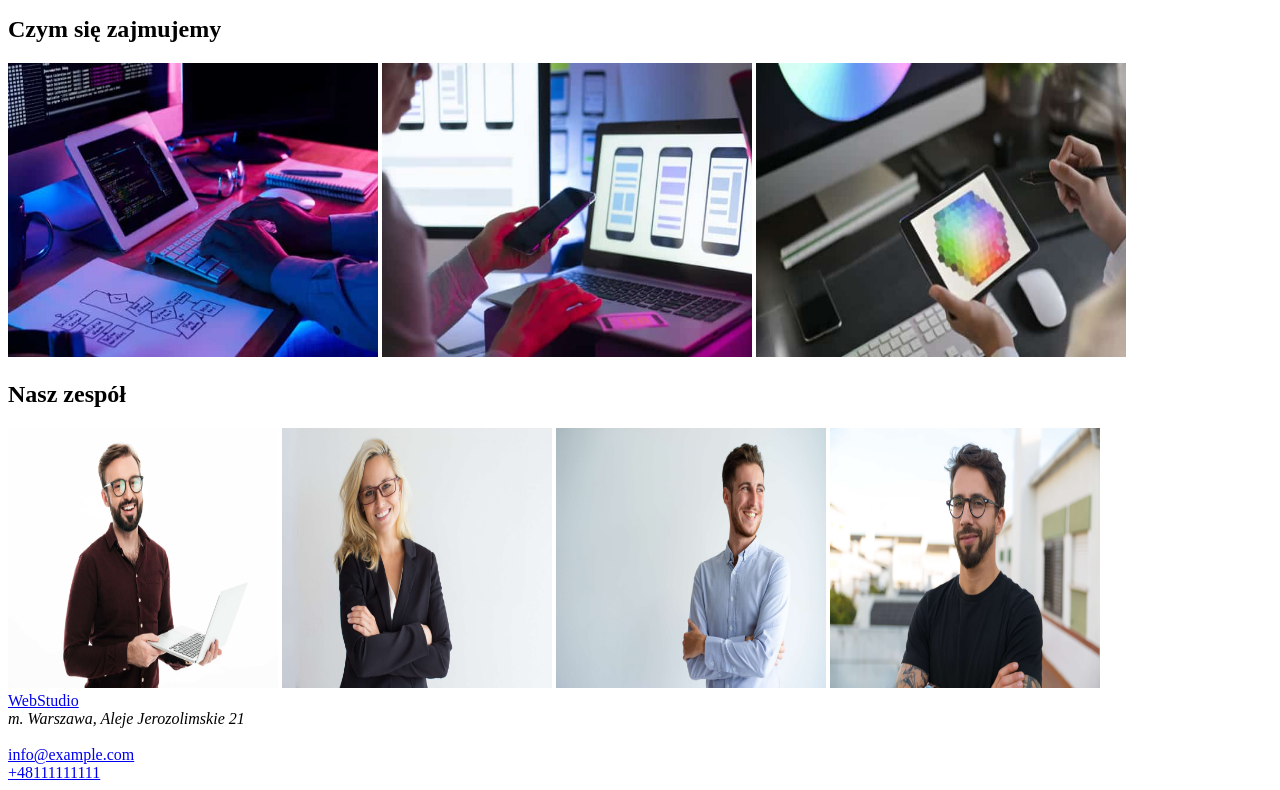
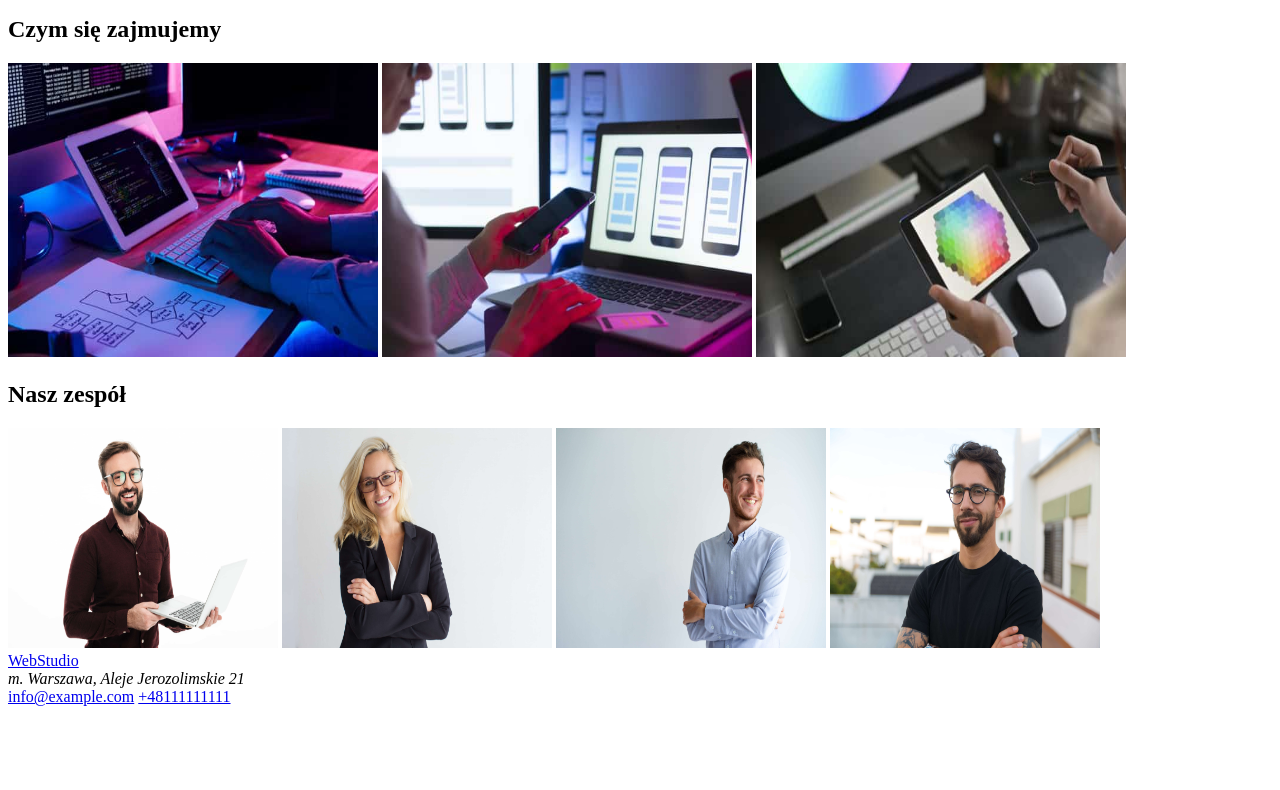
Before and after one commit to szowim/goIT, a plain HTML site: page index.html in a window 1280 px wide. Shown: the part 472-1262 px from the top of the page. After the commit the page ends 1186 px from the top, so only its background shows below. Drawn offline with Linux system fonts and the light colour scheme.

Commit message:
$ git commit

```diff
--- a/index.html
+++ b/index.html
@@ -44,16 +44,16 @@
             </section>
             <section class="naszzespol">
                 <h2>Nasz zespół</h2>
-                <img class="person_photo" src="/images/person_1.jpeg" alt="John Doe" width="270" height="260">
-                <img class="person_photo" src="/images/person_2.jpeg" alt="John Doe" width="270" height="260">
-                <img class="person_photo" src="/images/person_3.jpeg" alt="John Doe" width="270" height="260">
-                <img class="person_photo" src="/images/person_4.jpeg" alt="John Doe" width="270" height="260">
+                <img class="person_photo" src="/images/person_1.jpeg" alt="John Doe" width="270" height="220">
+                <img class="person_photo" src="/images/person_2.jpeg" alt="John Doe" width="270" height="220">
+                <img class="person_photo" src="/images/person_3.jpeg" alt="John Doe" width="270" height="220">
+                <img class="person_photo" src="/images/person_4.jpeg" alt="John Doe" width="270" height="220">
             </section>
         </main>
         <footer>
-            <a href="webstudio.com" target="_blank">WebStudio</a><br>
-            <address>m. Warszawa, Aleje Jerozolimskie 21</address><br>
-            <a href="mailto:info@example.com">info@example.com</a><br>
+            <a href="webstudio.com" target="_blank">WebStudio</a>
+            <address>m. Warszawa, Aleje Jerozolimskie 21</address>
+            <a href="mailto:info@example.com">info@example.com</a>
             <a href="tel:+48111111111">+48111111111</a>
         </footer>
     </body>
```
Also changed, not shown: 2 other files.
